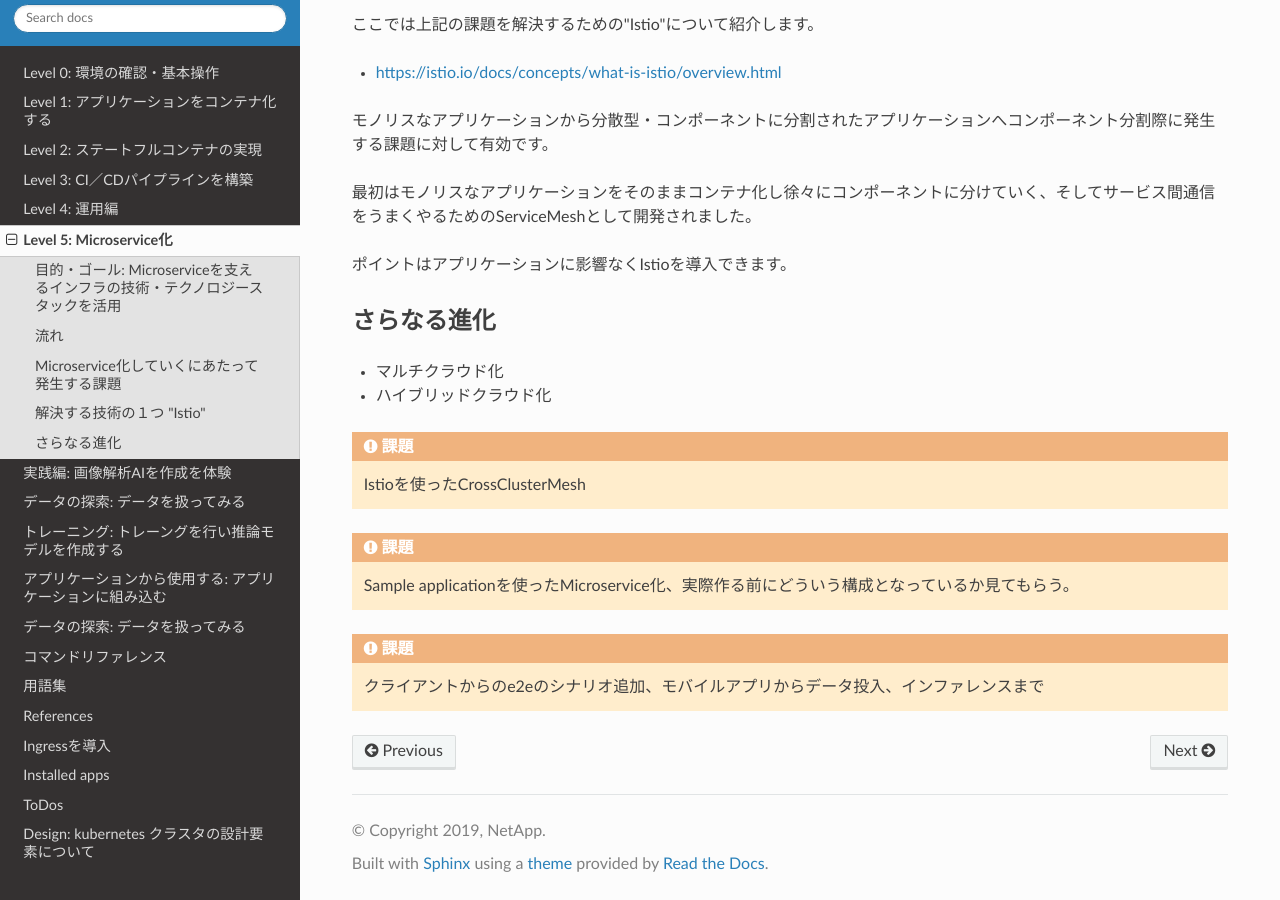
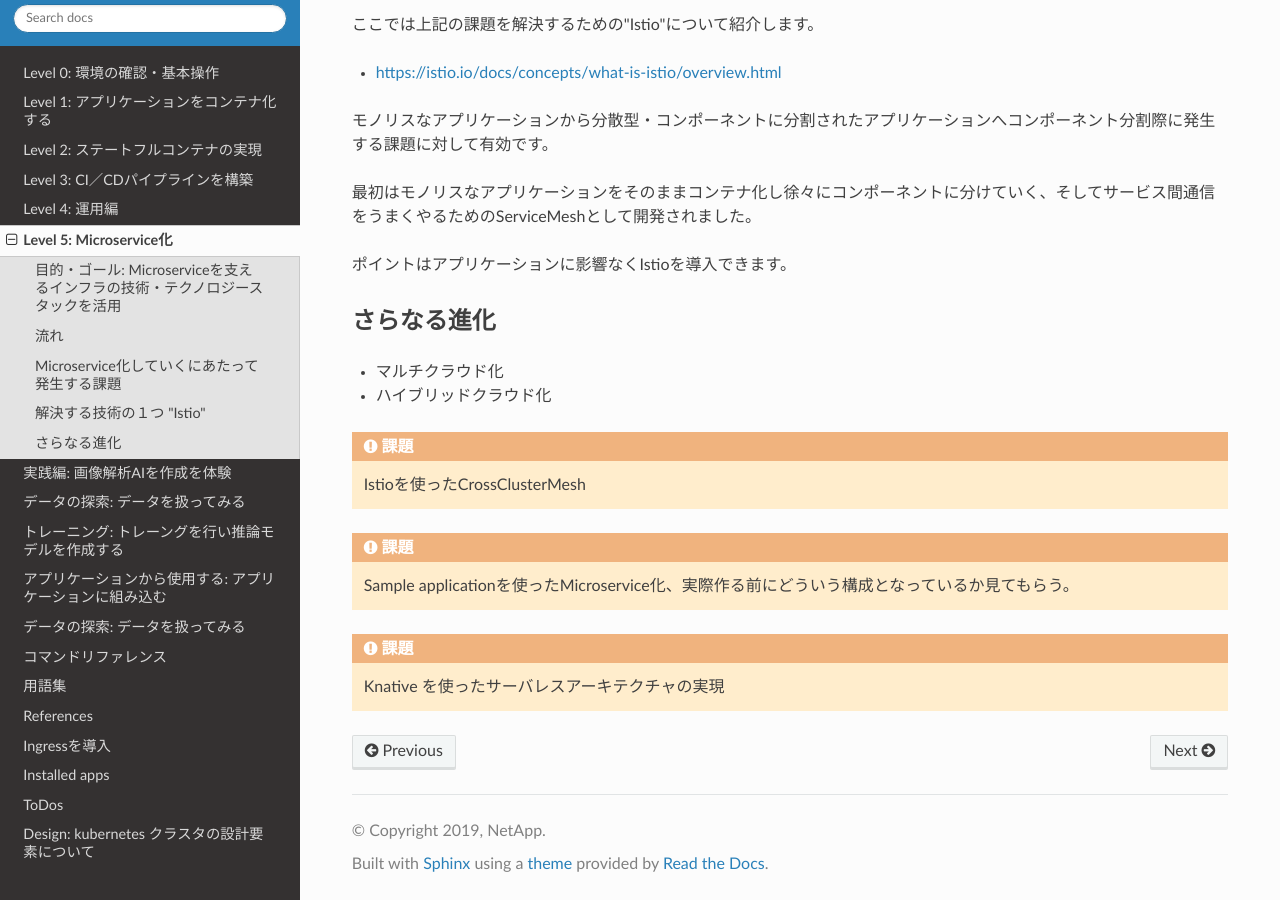
Before and after one commit to NetAppJpTechTeam/NetAppDigitalTransformationLab, a Sphinx documentation site: the page built from docs/source/container/Level5/index.rst, in a window 1280 px wide and 900 px high, scrolled down 810 px. Built offline with Sphinx 7.4.7 and the Read the Docs theme 2.0.0, drawn with Linux system fonts in a browser that asks for light colours.

Commit message:
[WIP] Conisdering Serverless contents

```diff
--- a/docs/source/container/Level5/index.rst
+++ b/docs/source/container/Level5/index.rst
@@ -1,8 +1,3 @@
-.. index::
-    single: microservice
-
-.. raw::html
-
 このチャプターはドラフト段階です。
 
 =============================================================
@@ -10,7 +5,7 @@ Level 5: Microservice化
 =============================================================
 
 目的・ゴール: Microserviceを支えるインフラの技術・テクノロジースタックを活用
-=============================================================
+==============================================================================
 
 Level4までで既存のアプリケーションをコンテナ化して本番運用可能かつ迅速にリリースできる仕組みを作りました。
 このレベルではアプリケーションをコンポーネント単位に分割していった際に必要となるインフラの仕組みを適用します。
@@ -56,4 +51,4 @@ Microservice化していくにあたって発生する課題
 
 .. todo:: Sample applicationを使ったMicroservice化、実際作る前にどういう構成となっているか見てもらう。
 
-.. todo:: クライアントからのe2eのシナリオ追加、モバイルアプリからデータ投入、インファレンスまで
+.. todo:: Knative を使ったサーバレスアーキテクチャの実現
```
